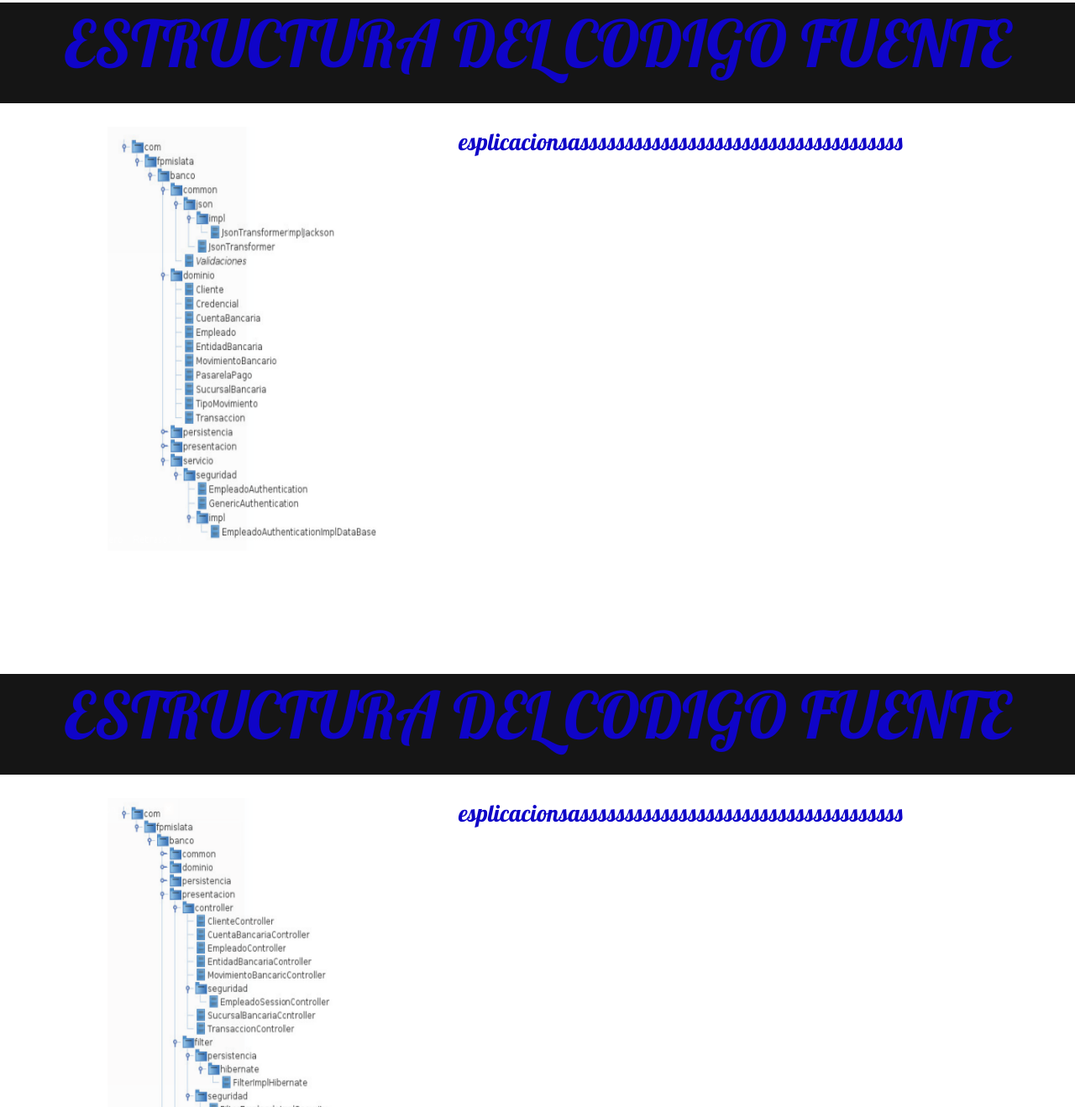
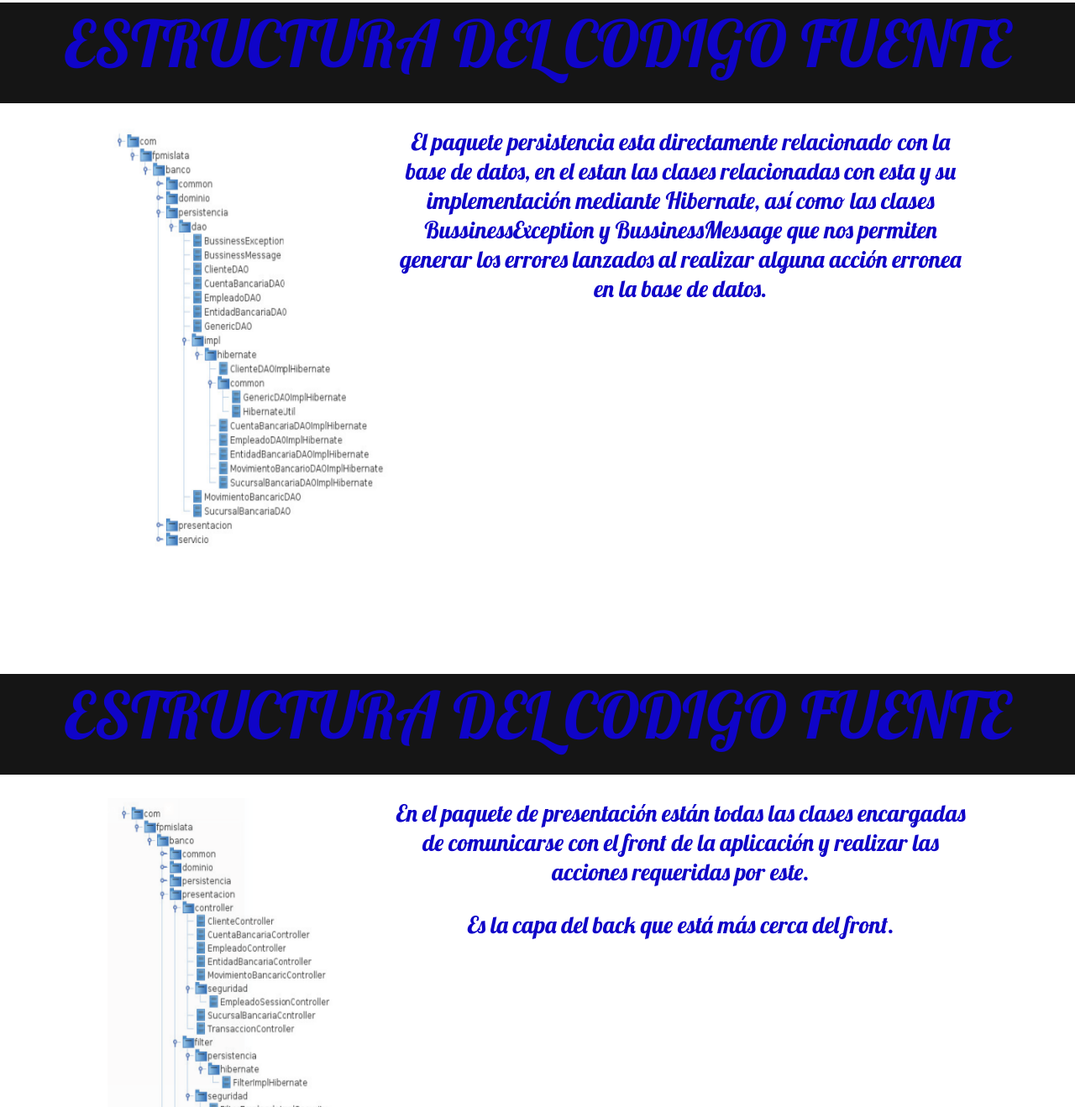
Before and after one commit to marti31/marti31.github.io, a plain HTML site: page index.html in a window 1280 px wide. Shown: the part 3997-5316 px from the top of the page at 84% size. Drawn offline with Linux system fonts and the light colour scheme.

Commit message:
fijadas taronjaGames y taronjaBank

```diff
--- a/index.html
+++ b/index.html
@@ -137,6 +137,8 @@
                          <div class="imgDomainTree"></div>
                     </div>
                     <p>El paquete common es un cajón de sastre donde está aquello que se va ha utilizar en toda la aplicación, como la clase de Validaciones y JsonTransformer, una herramienta para convertir JSON a objetos JAVA y viceversa.</p>
+                    <p>En el paquete servicio están recogidos todos los servicios adicionales de la aplicación, en este caso el servicio de Seguridad.</p>
+                    <p>En el paquete dominio están recojidas todas las clases de negocio de la aplicación, al igual que las clases Credencial y Transacción que aunque no pertenezcan 100% al negocio de la aplicación son de mucha importancia para diferentes funcionalidades de Taronja-Bank</p>
                 </div>
             </div>
         </section>
@@ -150,9 +152,9 @@
             <div class="content-a">
                 <div class="content-b styleFont displayInBlock sectionContent">
                     <div>
-                         <div class="imgDomainTree"></div>
+                         <div class="imgPersistTree"></div>
                     </div>
-                    <p>esplicacionsassssssssssssssssssssssssssssssssssss</p>
+                    <p>El paquete persistencia esta directamente relacionado con la base de datos, en el estan las clases relacionadas con esta y su implementación mediante Hibernate, así como las clases BussinessException y BussinessMessage que nos permiten generar los errores lanzados al realizar alguna acción erronea en la base de datos.</p>
                 </div>
             </div>
         </section>
@@ -168,7 +170,8 @@
                     <div>
                          <div class="imgPresentationTree"></div>
                     </div>
-                    <p>esplicacionsassssssssssssssssssssssssssssssssssss</p>
+                    <p>En el paquete de presentación están todas las clases encargadas de comunicarse con el front de la aplicación y realizar las acciones requeridas por este.</p>
+                    <p>Es la capa del back que está más cerca del front.</p>
                 </div>
             </div>
         </section>
```
